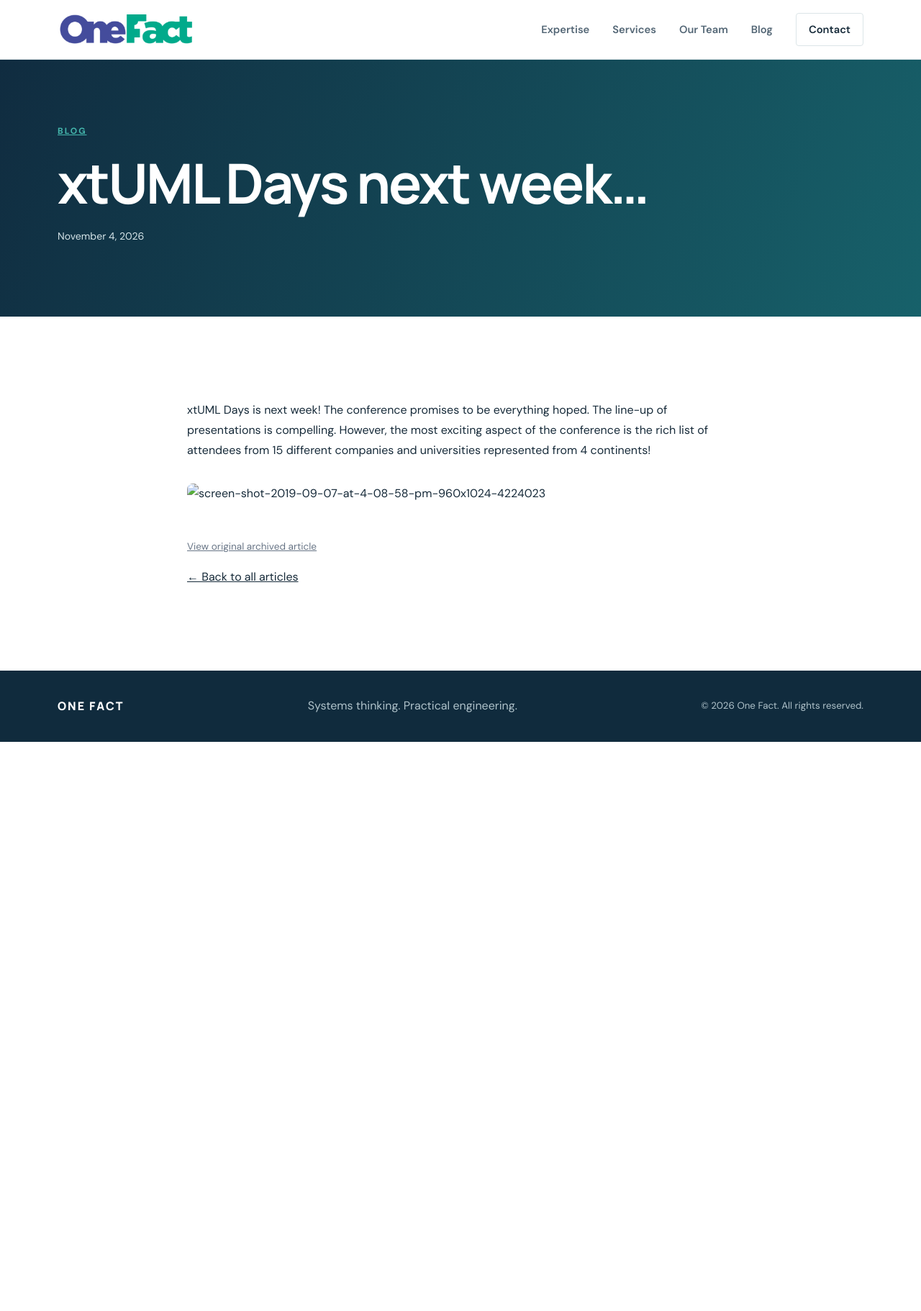
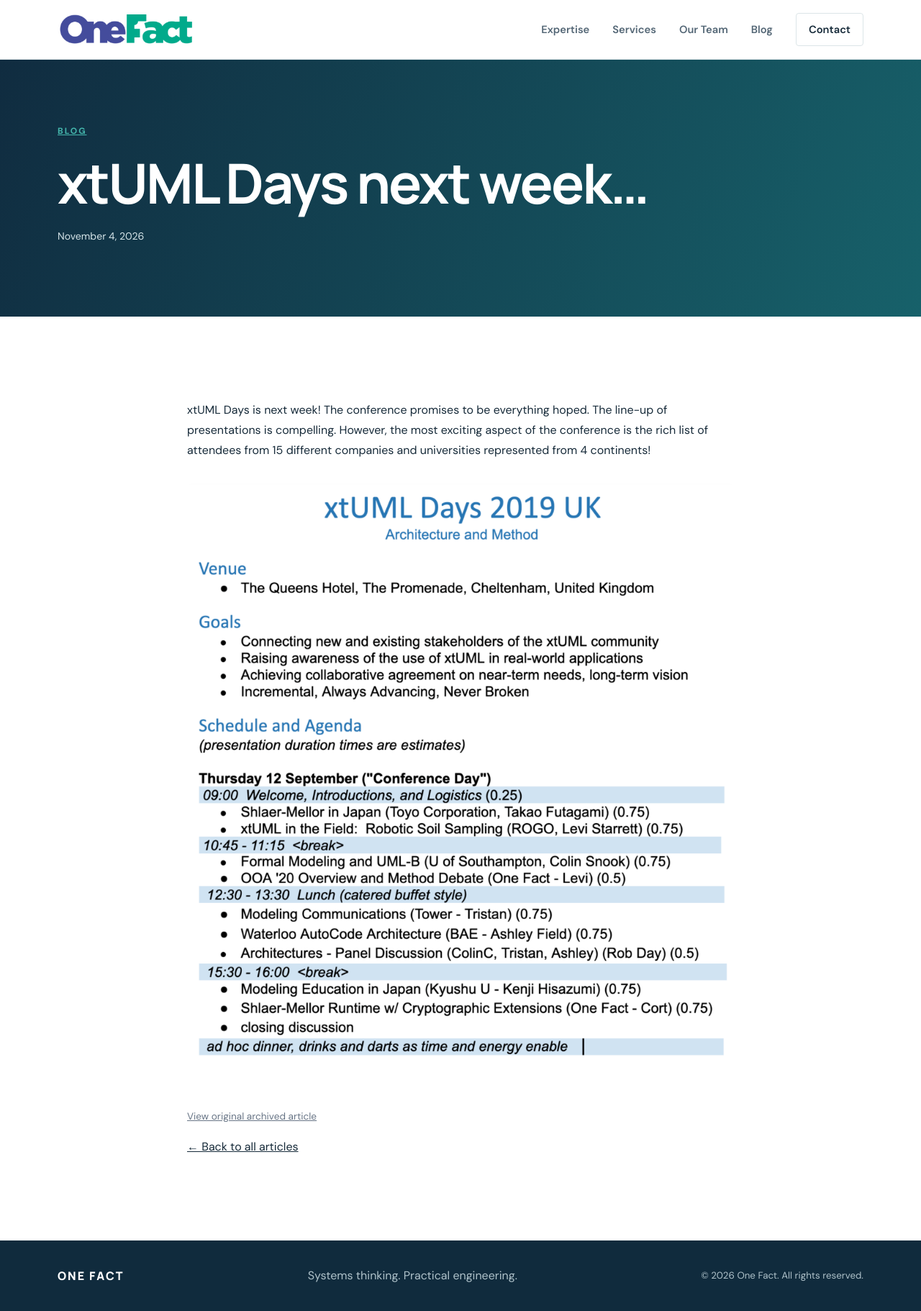
Before and after one commit to xtuml/onefactinc, a Jekyll site: the page built from _articles/xtuml-days-next-week.html, in a window 1280 px wide. Shown: the whole page at 72% size. Built offline with Jekyll 4.4.1, drawn with Linux system fonts in a browser that asks for light colours; before the commit the page ends 1031 px from its top, so only the background shows below that.

Commit message:
Use local images in article

```diff
--- a/_articles/xtuml-days-next-week.html
+++ b/_articles/xtuml-days-next-week.html
@@ -9,4 +9,4 @@ source_url: "https://onefact.net/xtuml-days-next-week/"
 
 
 
-<figure class="wp-block-image"><img alt='screen-shot-2019-09-07-at-4-08-58-pm-960x1024-4224023' src='../wp-content/uploads/2019/09/Screen-Shot-2019-09-07-at-4.08.58-PM-960x1024-4224023.png' alt="" class="wp-image-1164"/></figure>
+<figure class="wp-block-image"><img alt='screen-shot-2019-09-07-at-4-08-58-pm-960x1024-4224023' src='{{ '/assets/images/Screen-Shot-2019-09-07-at-4.08.58-PM-960x1024-4224023.png' | relative_url }}' alt="" class="wp-image-1164"/></figure>
```
